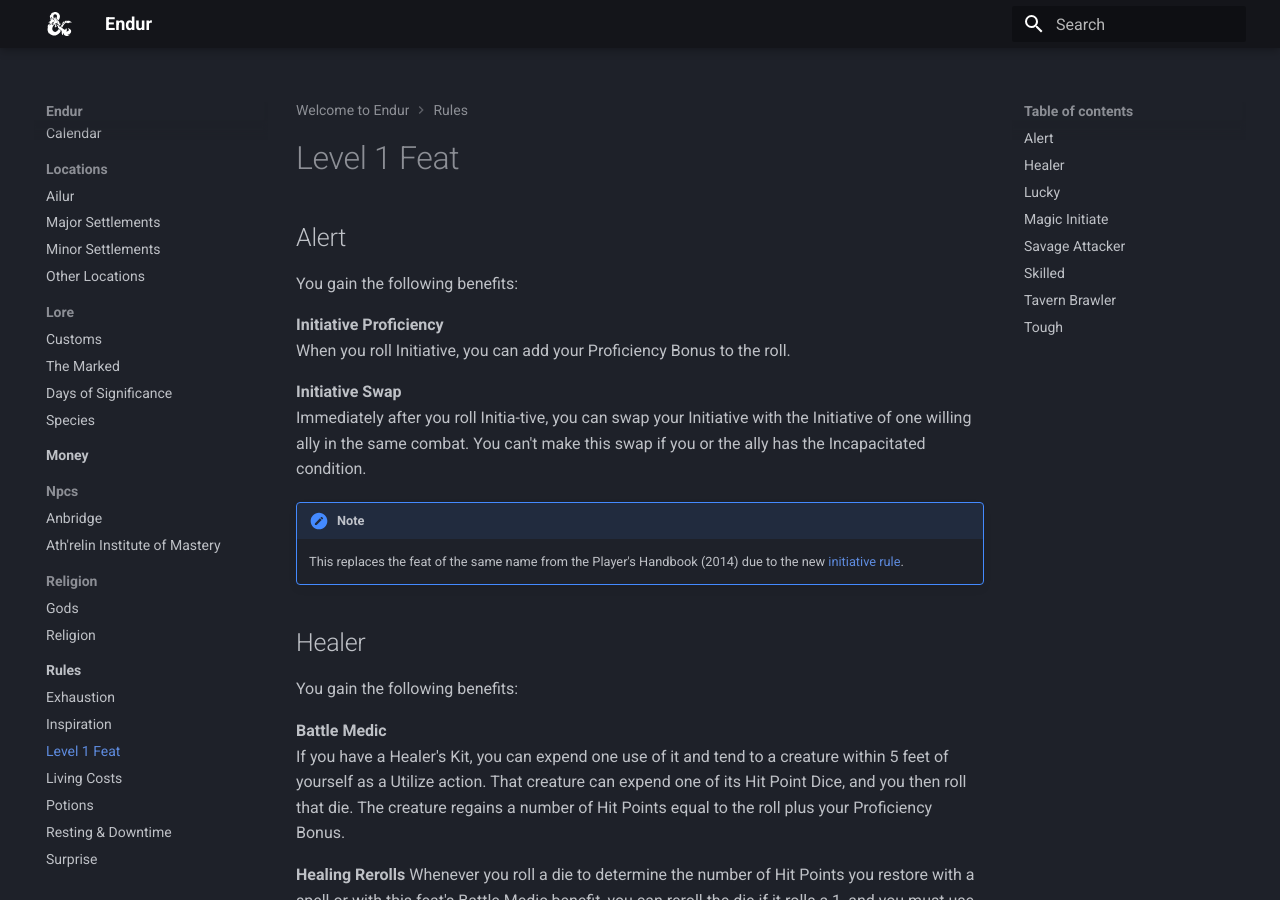
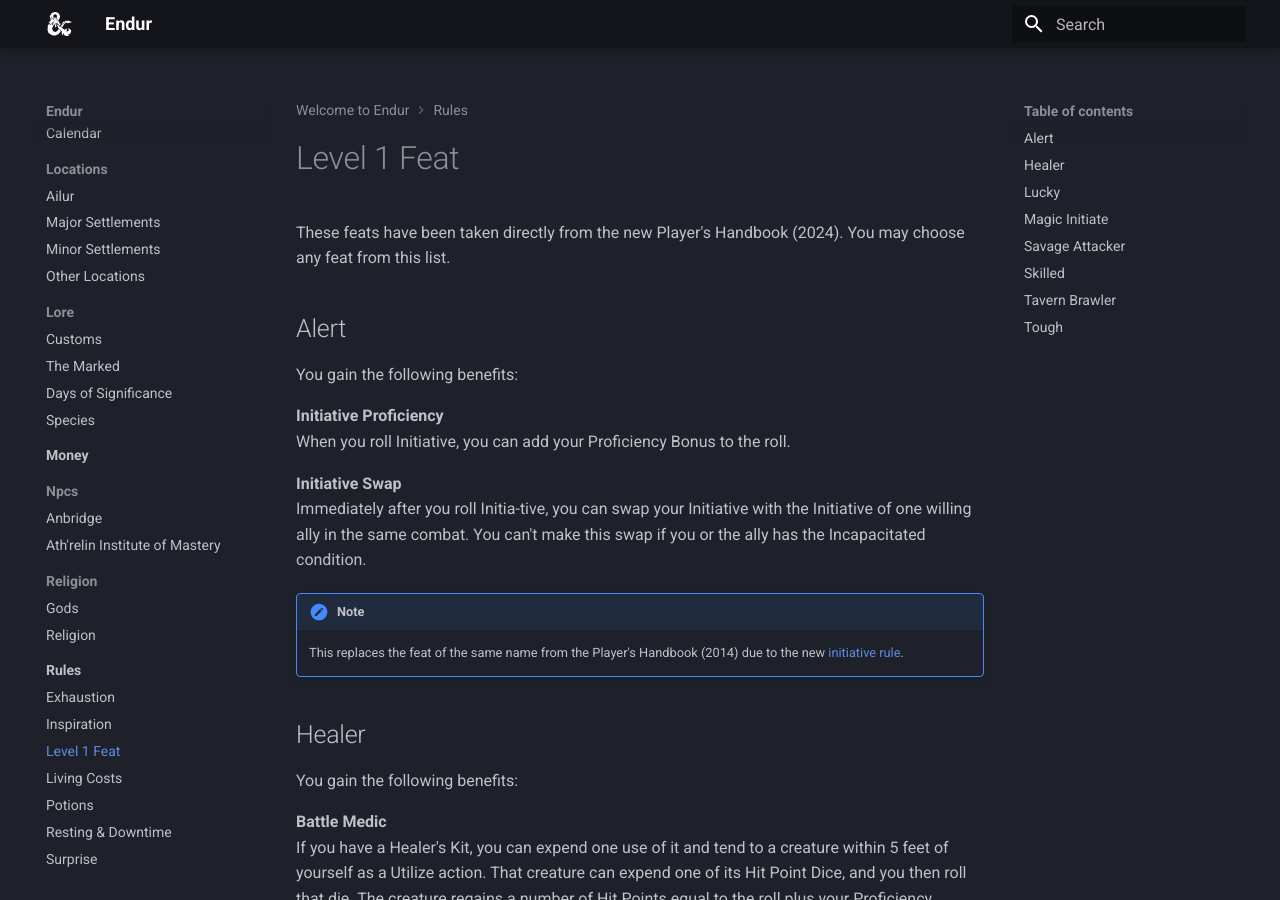
Before and after one commit to NeedsMoreGrey/DND, an MkDocs documentation site: the page built from docs/rules/level-1-feat.md, in a window 1280 px wide and 900 px high. Built offline with MkDocs 1.6.1 and Material for MkDocs 9.7.7, drawn with Linux system fonts in a browser that asks for light colours.

Commit message:
Potions and Level 1 feats update

```diff
--- a/docs/rules/level-1-feat.md
+++ b/docs/rules/level-1-feat.md
@@ -1,4 +1,6 @@
 # Level 1 Feat
+These feats have been taken directly from the new Player's Handbook (2024). You may choose any feat from this list.
+
 ## Alert
 You gain the following benefits:
 
```
Also changed, not shown: docs/rules/potions.md (+2 -0 lines), 1 other file.
